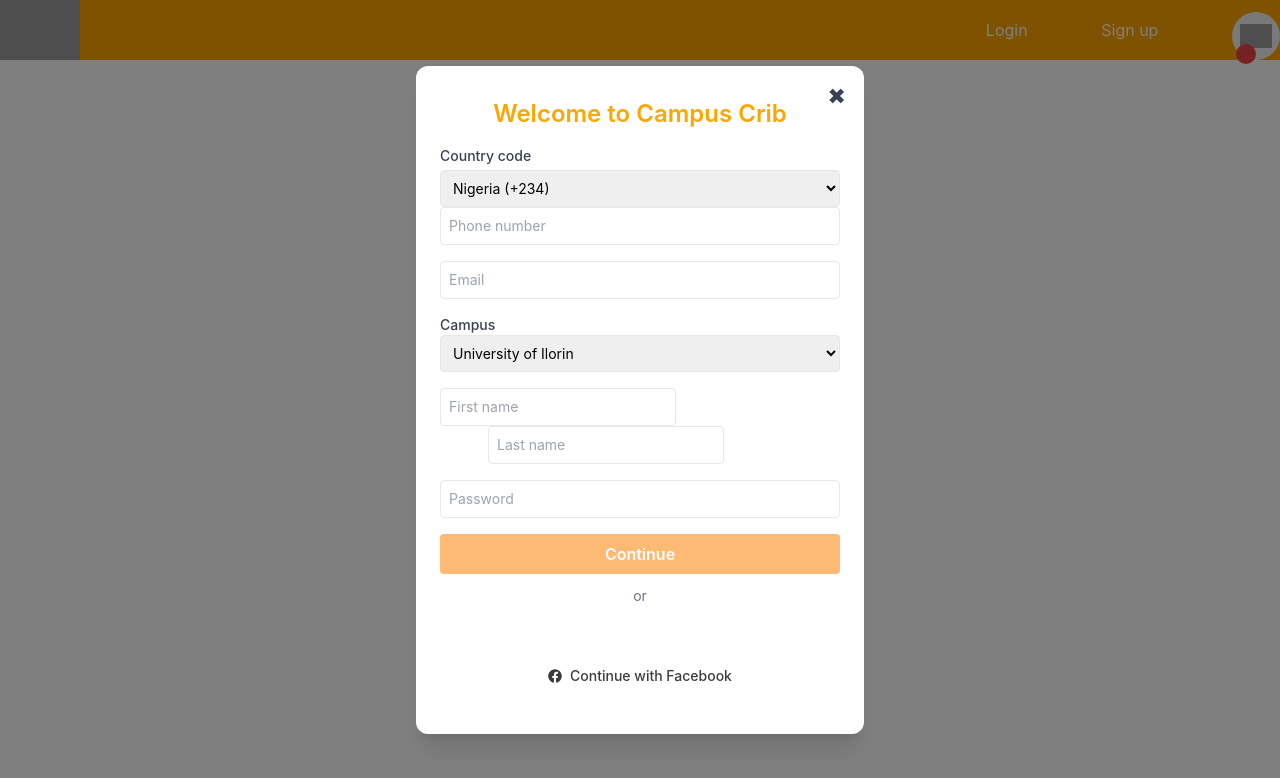
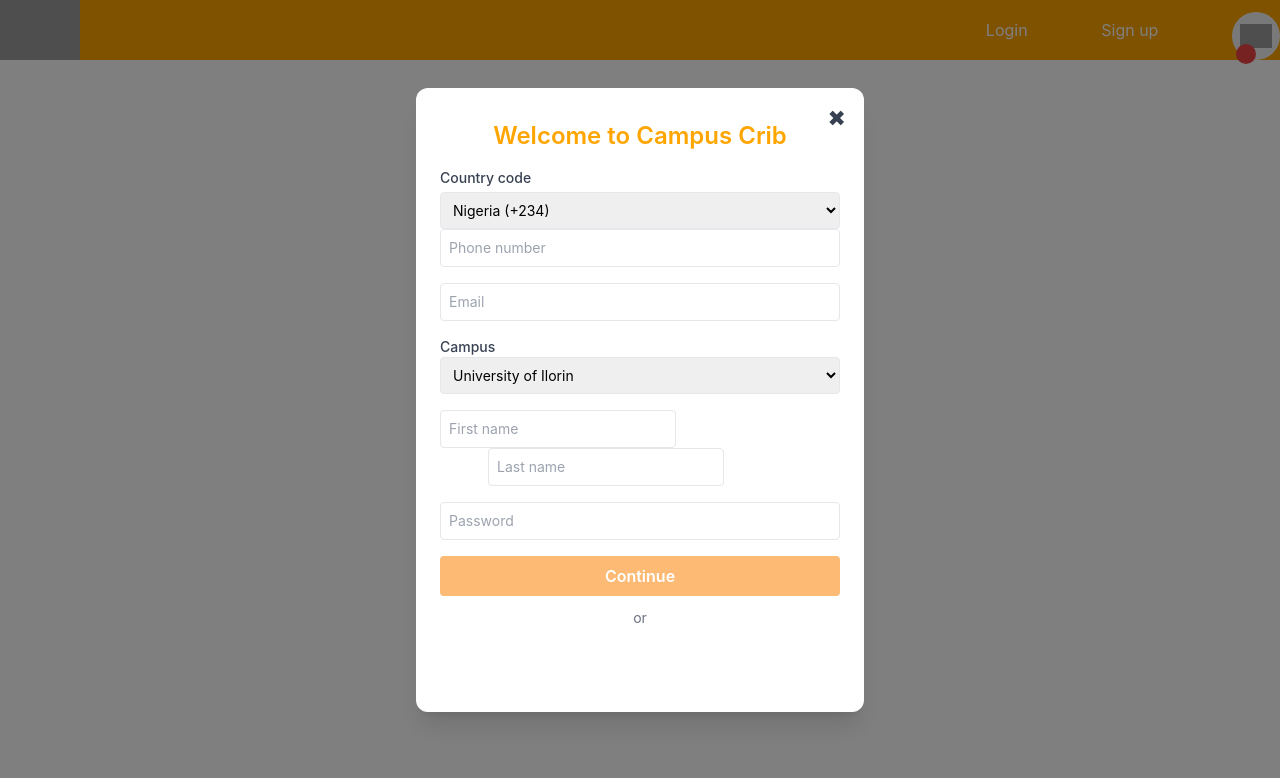
Before and after one commit to Visasquatch/my-campus-crib, a React (Create React App) app: page /signup in a window 1280 px wide. Shown: the top 778 px of the page. Built offline with nearby package versions, Linux system fonts and the light colour scheme; no server answers; grey boxes are pictures that could not be loaded; what @azure/msal-react would draw is missing.

Commit message:
Update signup.jsx

```diff
--- a/src/pages/signup.jsx
+++ b/src/pages/signup.jsx
@@ -195,10 +195,6 @@
                 isSignedIn={true}
               />
                       </GoogleOAuthProvider>
-
-        <button className= {socialBtn}>
-   <FaFacebook/>Continue with Facebook
-        </button>
     <button onClick={onClose} className="close-btn">
   ✖
 </button>
```
